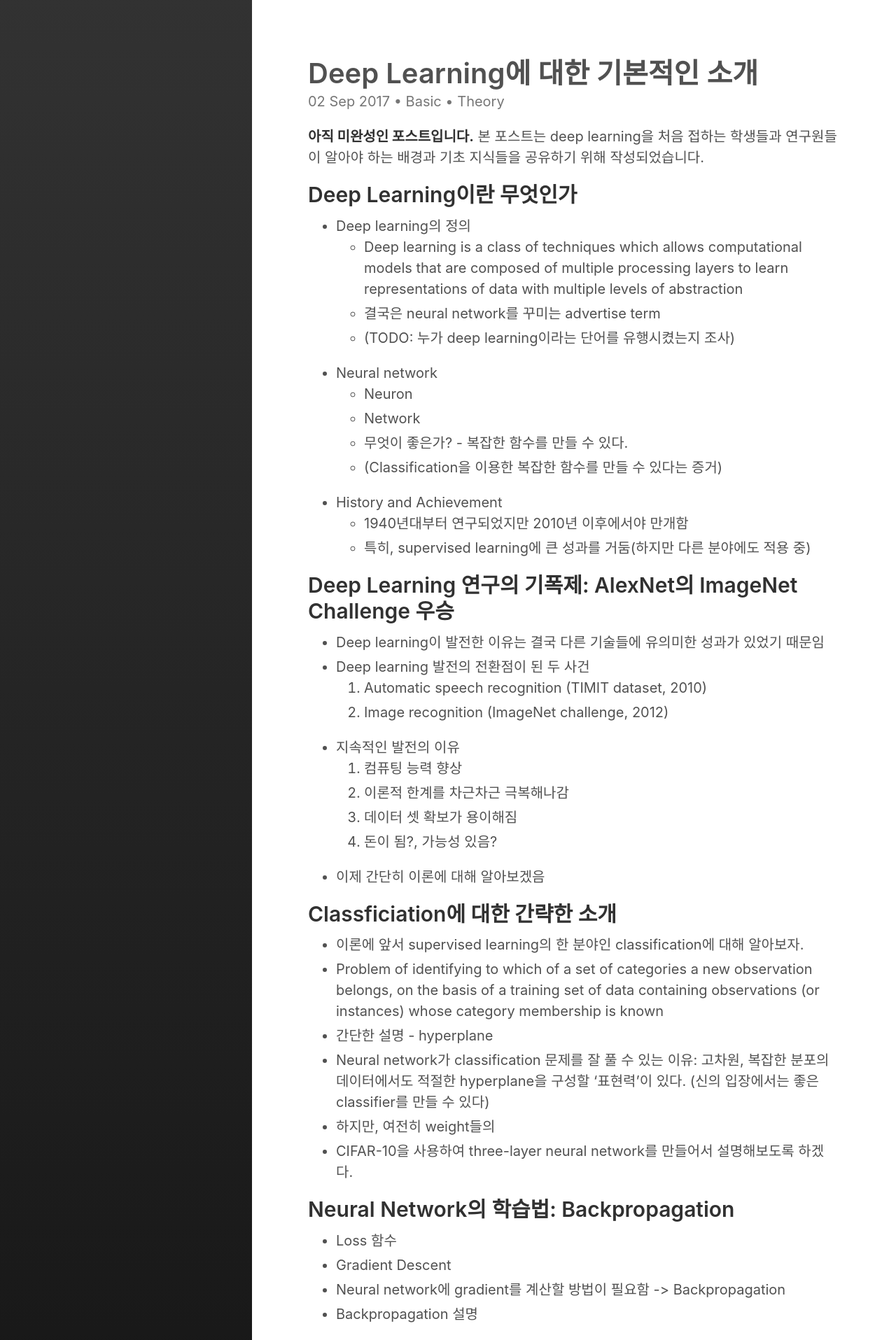
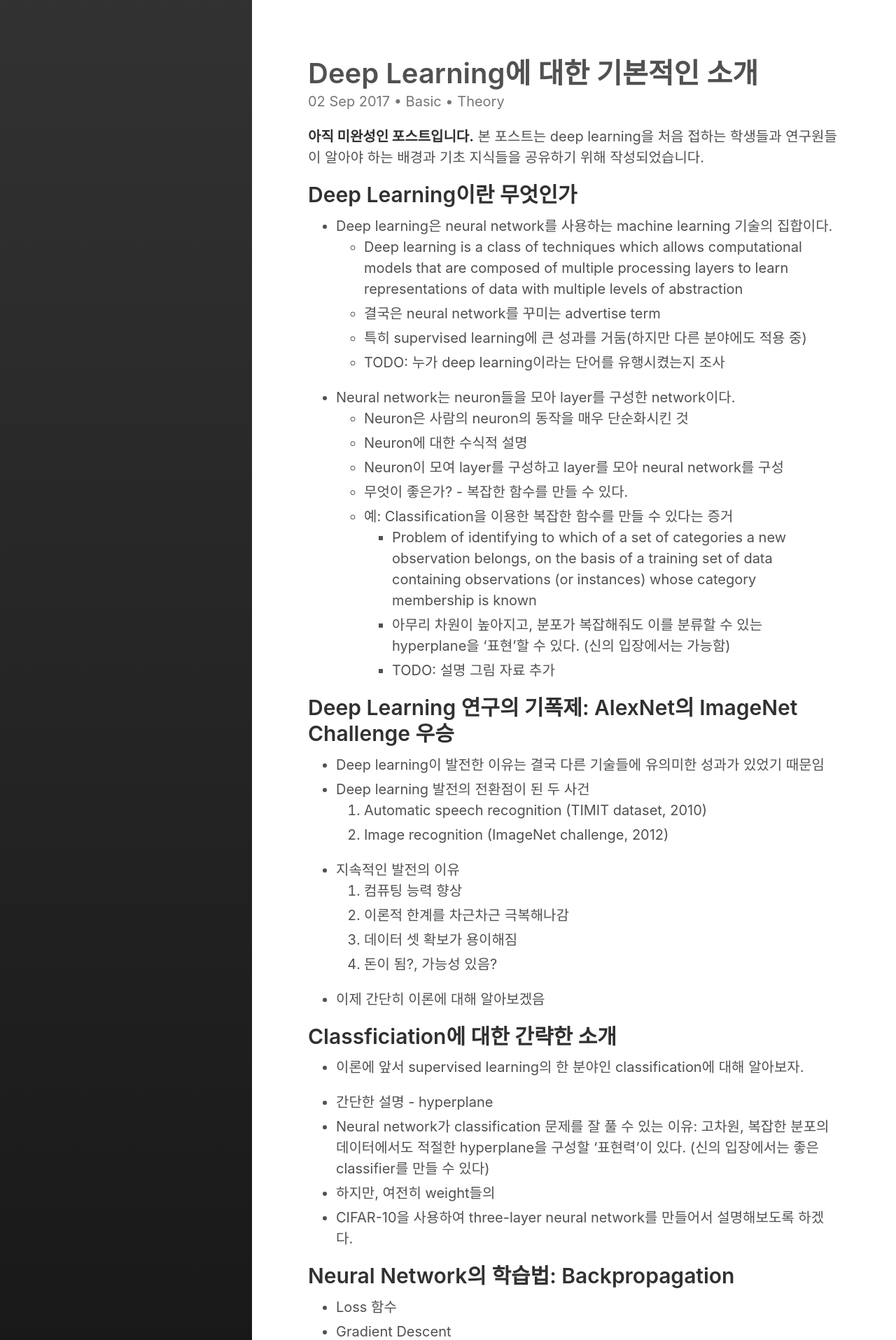
Before and after one commit to shnoh171/shnoh171.github.io, a Jekyll site: the page built from _posts/2017-09-02-introduction-to-deep-learning.md, in a window 1280 px wide. Shown: the top 1915 px of the page at 70% size. Built offline with Jekyll 4.4.1, drawn with Linux system fonts in a browser that asks for light colours.

Commit message:
Update introduction-to-deep-learning

```diff
--- a/_posts/2017-09-02-introduction-to-deep-learning.md
+++ b/_posts/2017-09-02-introduction-to-deep-learning.md
@@ -6,18 +6,20 @@ categories: Basic Theory
 **아직 미완성인 포스트입니다.** 본 포스트는 deep learning을 처음 접하는 학생들과 연구원들이 알아야 하는 배경과 기초 지식들을 공유하기 위해 작성되었습니다.
 
 ## Deep Learning이란 무엇인가
-* Deep learning의 정의
+* Deep learning은 neural network를 사용하는 machine learning 기술의 집합이다.
   + Deep learning is a class of techniques which allows computational models that are composed of multiple processing layers to learn representations of data with multiple levels of abstraction
   + 결국은 neural network를 꾸미는 advertise term
-  + (TODO: 누가 deep learning이라는 단어를 유행시켰는지 조사)
-* Neural network
-  + Neuron
-  + Network
+  + 특히 supervised learning에 큰 성과를 거둠(하지만 다른 분야에도 적용 중)
+  + TODO: 누가 deep learning이라는 단어를 유행시켰는지 조사
+* Neural network는 neuron들을 모아 layer를 구성한 network이다.
+  + Neuron은 사람의 neuron의 동작을 매우 단순화시킨 것
+  + Neuron에 대한 수식적 설명
+  + Neuron이 모여 layer를 구성하고 layer를 모아 neural network를 구성
   + 무엇이 좋은가? - 복잡한 함수를 만들 수 있다.
-  + (Classification을 이용한 복잡한 함수를 만들 수 있다는 증거)
-* History and Achievement
-  + 1940년대부터 연구되었지만 2010년 이후에서야 만개함
-  + 특히, supervised learning에 큰 성과를 거둠(하지만 다른 분야에도 적용 중)
+  + 예: Classification을 이용한 복잡한 함수를 만들 수 있다는 증거
+    - Problem of identifying to which of a set of categories a new observation belongs, on the basis of a training set of data containing observations (or instances) whose category membership is known
+    - 아무리 차원이 높아지고, 분포가 복잡해줘도 이를 분류할 수 있는 hyperplane을 '표현'할 수 있다. (신의 입장에서는 가능함)
+    - TODO: 설명 그림 자료 추가
 
 ## Deep Learning 연구의 기폭제: AlexNet의 ImageNet Challenge 우승
 
```
Also changed, not shown: other parts of _posts/2017-09-02-introduction-to-deep-learning.md (+1 -1 lines).
